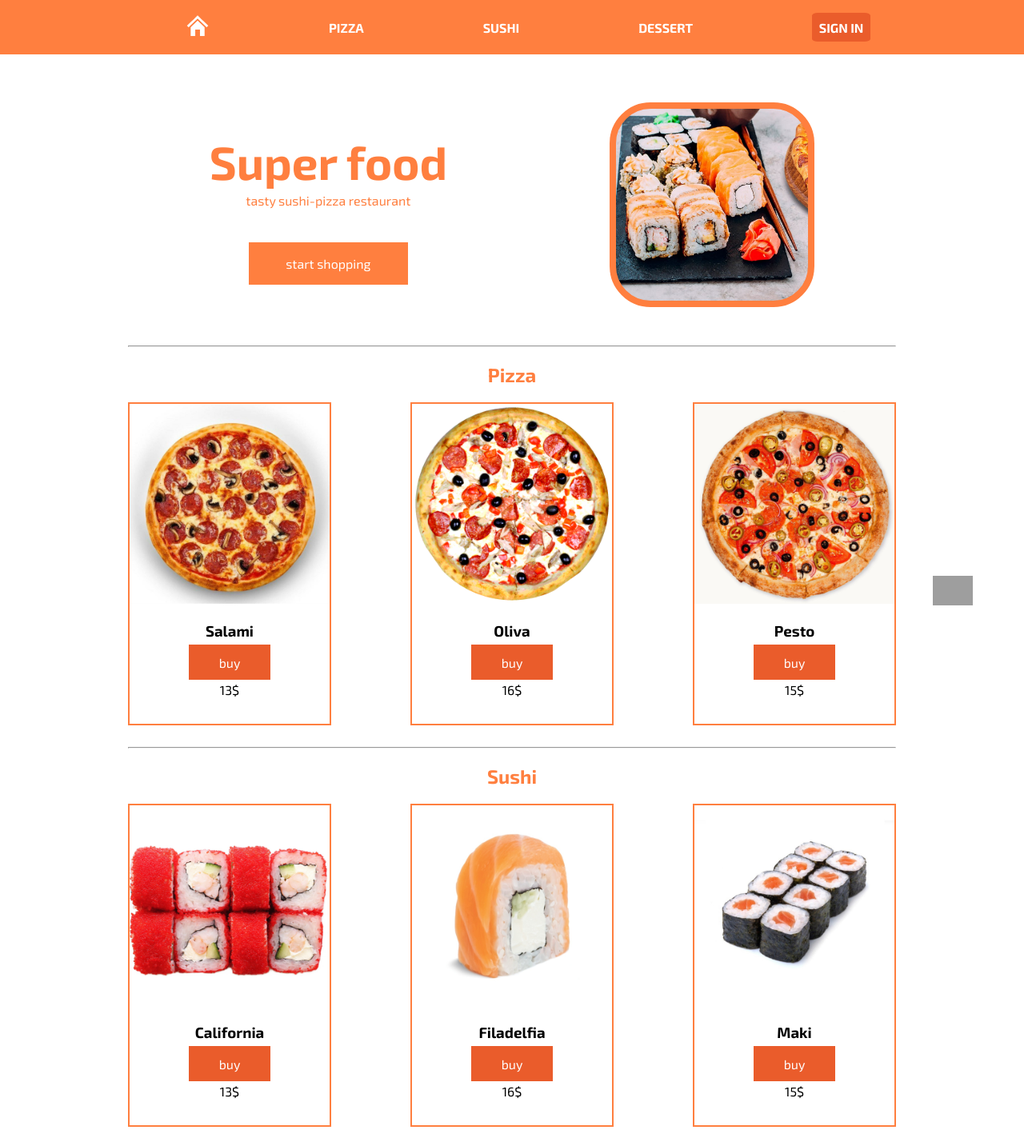
After one commit to Nazadain/Team7Work, a PHP site: page /user.html in a window 1280 px wide. The commit adds this page. Shown: the whole page at 80% size. Run offline with PHP 8.4, Linux system fonts and the light colour scheme; grey boxes are pictures that could not be loaded.

Commit message:
sushi and anchor

```diff
--- a/client/style.css
+++ b/client/style.css
@@ -123,15 +123,14 @@ ul img {
     background-image: url(images/food.jpg);
     background-size: cover;
 }
-.pizza {
-    height: 1500px;
+.pizza, .sushi{
     width: 100%;
     display: flex;
     flex-direction: row;
-    flex-wrap: nowrap;
+    flex-wrap: wrap;
     justify-content: space-between;
 }
-.pitsa {
+.h2pizza, .h2sushi {
     text-align: center;
     color: #FF7F3F;
 }
@@ -140,7 +139,9 @@ ul img {
     height: 400px;
     text-align: center;
     border: 2px solid #FF7F3F;
+    margin-bottom: 2%;
 }
+
 .pizza div img {
     width: 250px;
 }
@@ -155,6 +156,27 @@ ul img {
     background-color: #FF7F3F;
     transition: 0.25s;
 }
+.sushi div {
+    width: 250px;
+    height: 400px;
+    text-align: center;
+    border: 2px solid #FF7F3F;
+    margin-bottom: 2%;
+}
+.sushi div img {
+    width: 250px;
+}
+.sushi a {
+    border: 1px solid;
+    background-color: #EA5C2B;
+    color: white;
+    padding: 5% 15%;
+    text-decoration: none;
+}
+.sushi a:hover {
+    background-color: #FF7F3F;
+    transition: 0.25s;
+}
 @media screen and (max-width: 1280px) {
     .righthome {
         width: 240px;
--- /dev/null
+++ b/client/user.html
@@ -0,0 +1,86 @@
+<!DOCTYPE html>
+<html>
+    <head>
+        <meta charset="utf-8">
+        <title>Super Food</title>
+        <link rel="stylesheet" href="style.css">
+        <link rel="preconnect" href="https://fonts.googleapis.com">
+        <link rel="preconnect" href="https://fonts.gstatic.com" crossorigin>
+        <link href="https://fonts.googleapis.com/css2?family=Exo+2:ital,wght@0,100..900;1,100..900&family=Ubuntu:ital,wght@0,300;0,400;0,500;0,700;1,300;1,400;1,500;1,700&display=swap" rel="stylesheet">
+    </head>
+    <body>
+        <div class="basketMenu" id="basketToggle"></div>
+        <a id="basket" onclick="OpenCloseBasket()"><img src="images/basket.png"></a>
+        <nav>
+            <div id="hamburger">
+                <div id="bar1"></div>
+                <div id="bar2"></div>
+                <div id="bar3"></div>
+              </div>
+            <div class="navMenu">
+                <ul>
+                  <a href="#"><img src="images/home.png"></a>
+                  <a href="#yakpizza" class="link">pizza</a>
+                  <a href="#sushi" class="link">sushi</a>
+                  <a href="#dessert" class="link">dessert</a>
+                  <a href="#" class="link" id="sign">sign in</a>
+                </ul>
+            </div>
+        </nav>
+        <div class="container">
+            <div class="home">
+                <div class="lefthome">
+                    <h1>Super food</h1>
+                    <p>tasty sushi-pizza restaurant</p>
+                    <a href="#yakpizza">start shopping</a>
+                </div>
+            <div class="righthome"></div>
+            </div>
+            <hr id="yakpizza">
+            <h2 class="h2pizza">Pizza</h2>
+            <div class="pizza">
+                <div id="salami">
+                    <img src="images/salami.jpg">
+                    <h3>Salami</h3>
+                    <a href="#">buy</a>
+                    <p>13$</p>
+                </div>
+                <div id="oliva">
+                    <img src="images/oliva.png">
+                    <h3>Oliva</h3>
+                    <a href="#">buy</a>
+                    <p>16$</p>
+                </div>
+                <div id="pesto">
+                    <img src="images/pesto.jpg">
+                    <h3>Pesto</h3>
+                    <a href="#">buy</a>
+                    <p>15$</p>
+                </div>
+            </div>
+            <hr id="yaksushi">
+            <h2 class="h2sushi">Sushi</h2>
+            <div class="sushi">
+                <div>
+                    <img src="images/california.jpg">
+                    <h3>California</h3>
+                    <a href="#">buy</a>
+                    <p>13$</p>
+                </div>
+                <div>
+                    <img src="images/filadelfia.jpg">
+                    <h3>Filadelfia</h3>
+                    <a href="#">buy</a>
+                    <p>16$</p>
+                </div>
+                <div>
+                    <img src="images/maki.jpg">
+                    <h3>Maki</h3>
+                    <a href="#">buy</a>
+                    <p>15$</p>
+                </div>
+            </div>
+        </div>
+    </body>
+    <script src="script.js"></script>
+</html>
```
Also changed, not shown: other parts of client/style.css (+27 -10 lines), client/images/california.jpg (added), client/images/filadelfia.jpg (added), client/images/maki.jpg (added).
